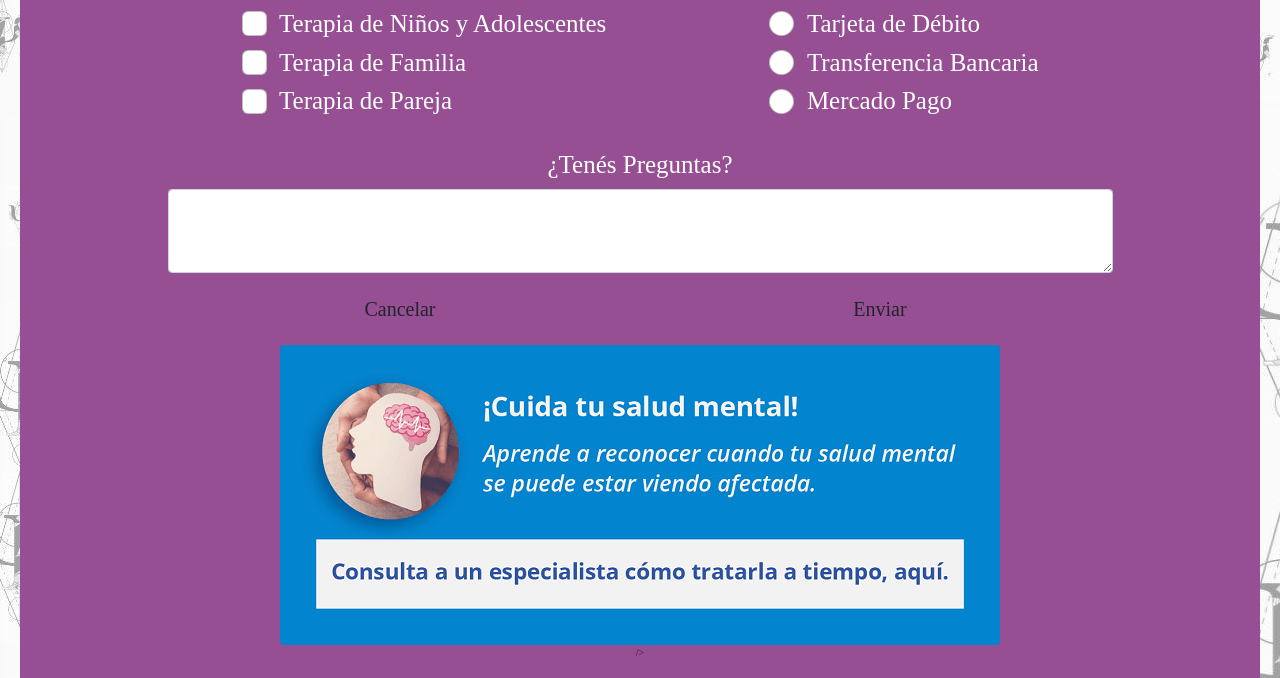
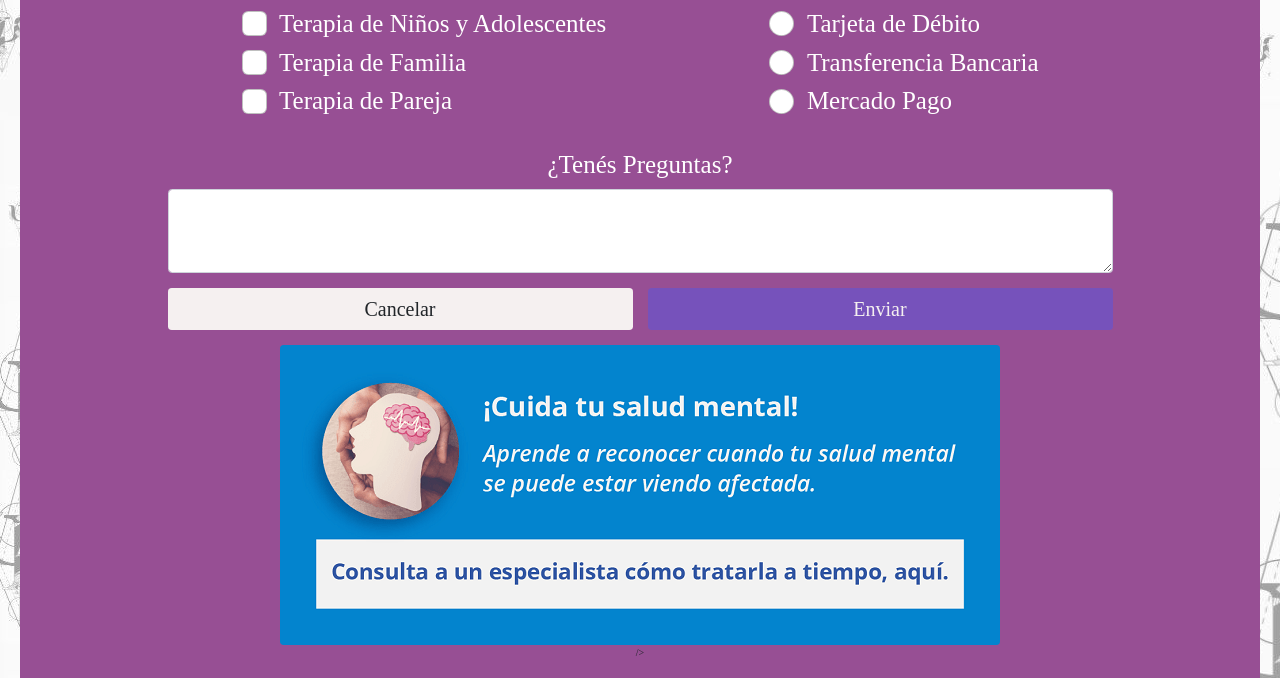
Before and after one commit to majo-eguia/Espacio-de-Ayuda-Terapeutica, a website: page pages/contactanos.html in a window 1280 px wide. Shown: the part 632-1310 px from the top of the page. Drawn offline with nearby package versions, Linux system fonts and the light colour scheme; a web font is replaced by a local one.

Commit message:
🐛 Deshice una anidación en el  form que no andaba

```diff
--- a/css/main.css
+++ b/css/main.css
@@ -189,11 +189,13 @@ th {
 
 .btn-contact-form {
   font-size: 2rem; }
-  .btn-contact-form .btn-secondary-contact-form {
-    background-color: #F5F0F0; }
-    .btn-contact-form .btn-secondary-contact-form .btn-primary-contact-form {
-      background-color: rgba(86, 86, 228, 0.5);
-      color: #F5F0F0; }
+
+.btn-secondary-contact-form {
+  background-color: #F5F0F0; }
+
+.btn-primary-contact-form {
+  background-color: rgba(86, 86, 228, 0.5);
+  color: #F5F0F0; }
 
 @media (min-width: 992px) {
   .quienes-somos-video {
```
